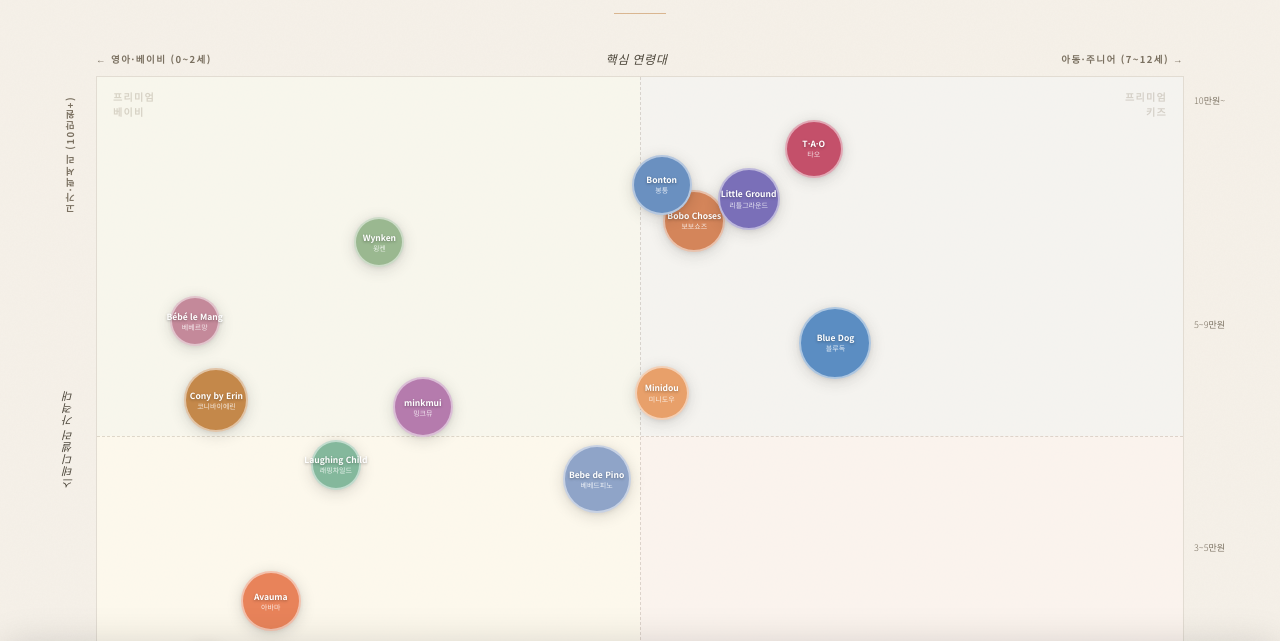
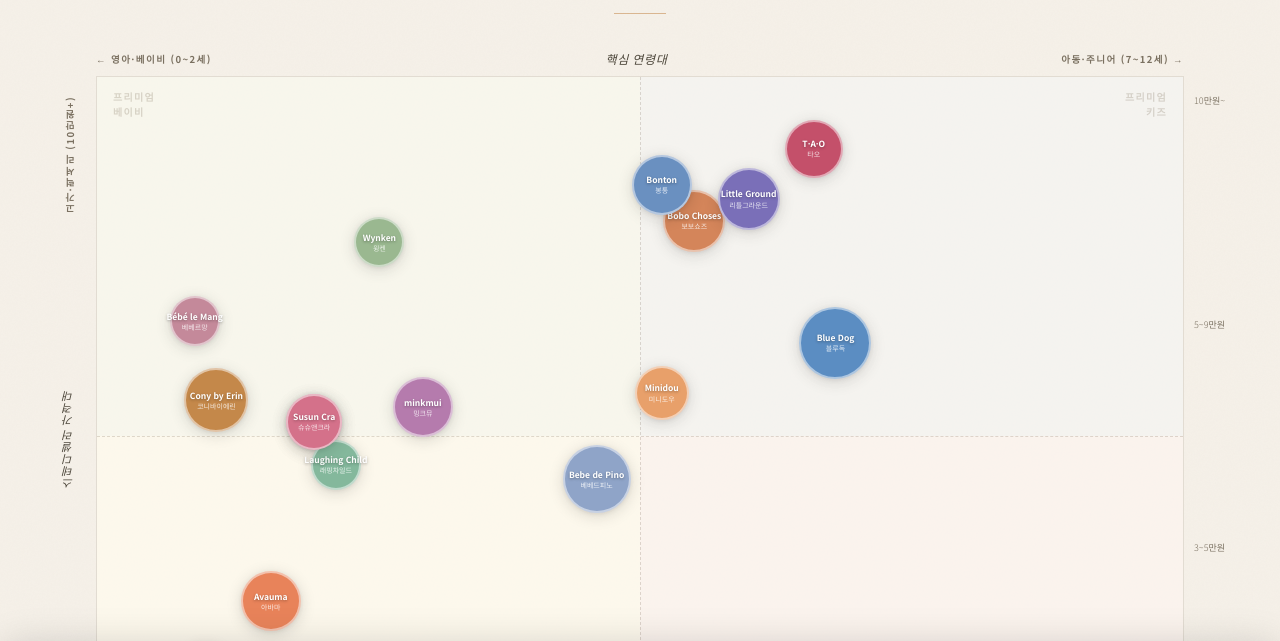
Before and after one commit to sofreshday-lang/brand_positioning_map, a plain HTML site: page index.html in a window 1280 px wide. Shown: the part 145-786 px from the top of the page. Drawn offline with Linux system fonts and the light colour scheme.

Commit message:
Add files via upload

```diff
--- a/index.html
+++ b/index.html
@@ -430,6 +430,17 @@
   },
   /* ━━━ 중앙 : 중가 × 베이비~유아 ━━━ */
   {
+    id:'susuncra', name:'Susun Cra', ko:'슈슈앤크라',
+    color:'#E07FA8', px:52, ay:20, size:56,
+    steady:'유러피안 스타일 원피스 / 드레스',
+    category:'원피스 · 드레스',
+    price:'4~8만원대',
+    age:'0~5세 베이비~토들러',
+    concept:['유럽풍 감성','베이비·토들러 전문','선물용 인기','로맨틱 걸리시'],
+    viral:['인스타그램','맘카페'],
+    sell:['자사몰','신세계백화점','SSG'],
+  },
+  {
     id:'laughing', name:'Laughing Child', ko:'래핑차일드',
     color:'#84B89C', px:46, ay:22, size:50,
     steady:'유기농 코튼 바디슈트 / 내복',
@@ -542,6 +553,19 @@
     viral:['인스타그램','맘 패션 블로그'],
     sell:['파스텔몰','갤러리아','편집숍'],
   },
+  /* ━━━ 중앙 : 중가 × 베이비~유아 ━━━ */
+  {
+    id:'susuncra', name:'Susun Cra', ko:'슈슈앤크라',
+    color:'#D4718A', px:52, ay:20, size:56,
+    steady:'유럽풍 스모크 원피스 / 셋업',
+    category:'원피스 · 셋업',
+    price:'3~7만원대',
+    age:'0~5세 베이비~유아',
+    concept:['유럽풍 감성','토들러 특화','선물용 감성 패키징','베이비 악세서리'],
+    viral:['인스타그램','맘카페','신세계 바이럴'],
+    sell:['자사몰(susuncra.com)','신세계백화점','롯데프리미엄아울렛'],
+  },
+
   /* ━━━ 우상단 : 럭셔리 × 아동 ━━━ */
   {
     id:'tao', name:'T·A·O', ko:'타오',
```
